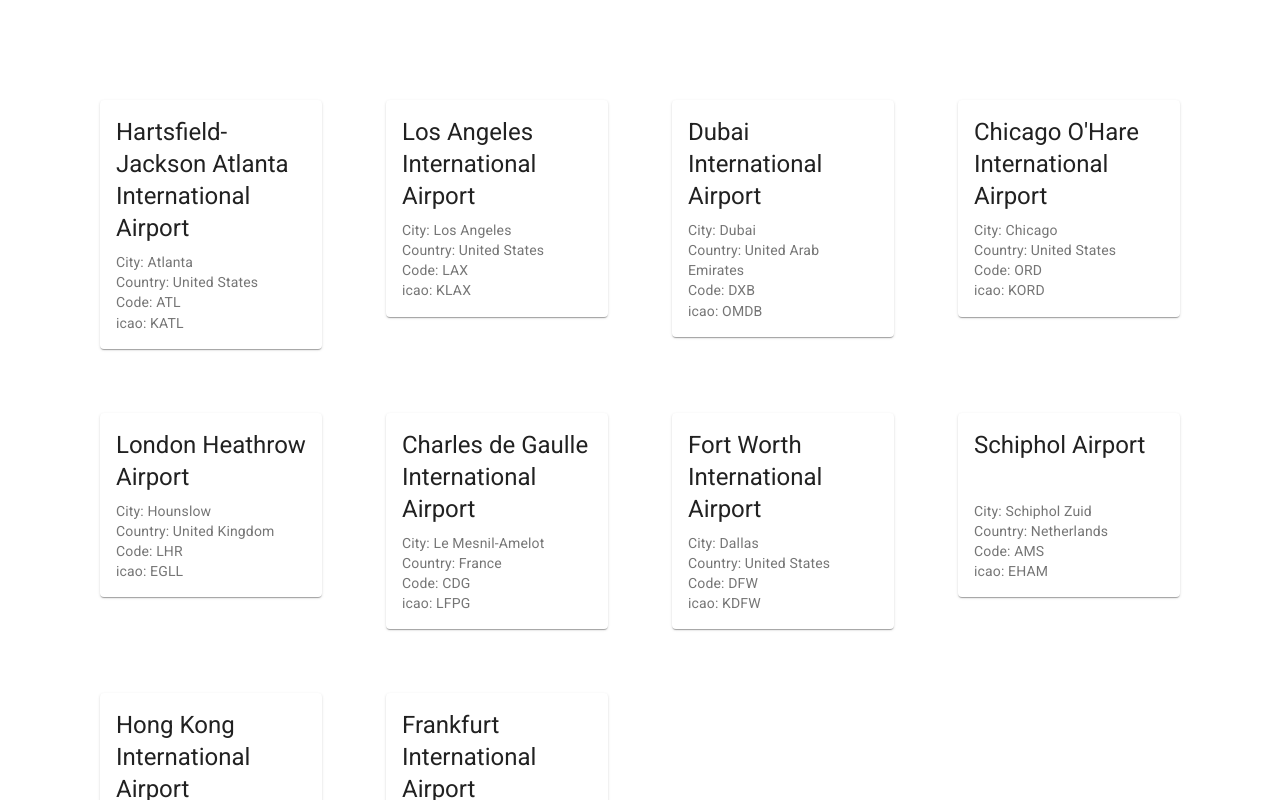
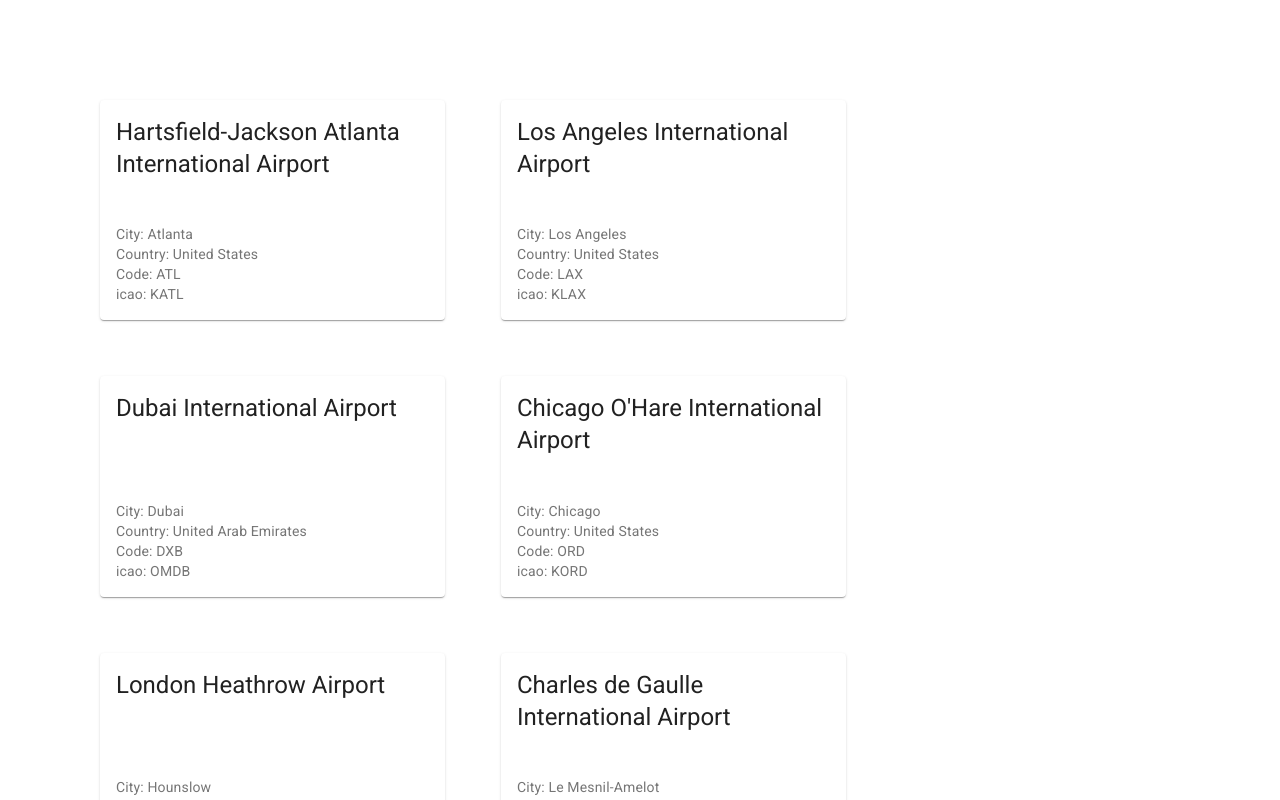
Before and after one commit to peterdee/opensky-test-frontend, a React (Create React App) app: page /home in a window 1280 px wide. Shown: the top 800 px of the page. Built offline with nearby package versions, Linux system fonts and the light colour scheme; sample sign-in values are in the browser's storage.

Commit message:
fix grid on home page

```diff
--- a/src/components/AirportCard/AirportCard.module.scss
+++ b/src/components/AirportCard/AirportCard.module.scss
@@ -1,3 +1,3 @@
 .title {
-  min-height: 64px;
+  min-height: 100px;
 }
--- a/src/components/AirportCard/AirportCard.tsx
+++ b/src/components/AirportCard/AirportCard.tsx
@@ -12,10 +12,10 @@ import styles from './AirportCard.module.scss';
 
 const useStyles = makeStyles({
   root: {
-    maxWidth: 345,
+    width: 345,
   },
   media: {
-    height: 140,
+    height: 200,
   },
 });
 
--- a/src/pages/home/Home.tsx
+++ b/src/pages/home/Home.tsx
@@ -20,9 +20,13 @@ function Home(): React.ReactElement {
   return (
     <div className={classes.root}>
       {!isAuthenticated && <Redirect exact from="*" to="/login" />}
-      <Grid container spacing={8}>
+      <Grid container spacing={7}>
         {BUSIEST_AIRPORTS.map((airportInfo) => (
-          <Grid key={airportInfo.code} item xs={3}>
+          <Grid
+            item
+            key={airportInfo.code}
+            lg="auto"
+          >
             <AirportCard airportInfo={airportInfo} />
           </Grid>
         ))}
```
